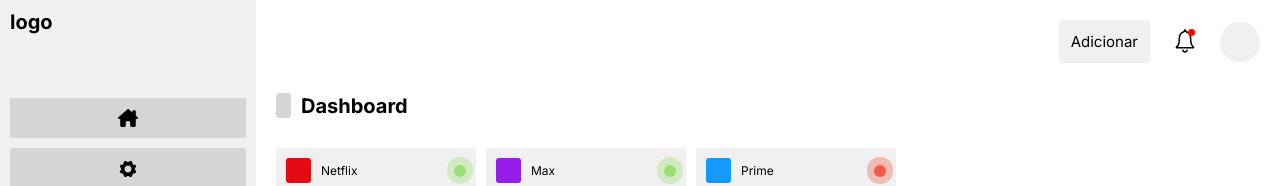
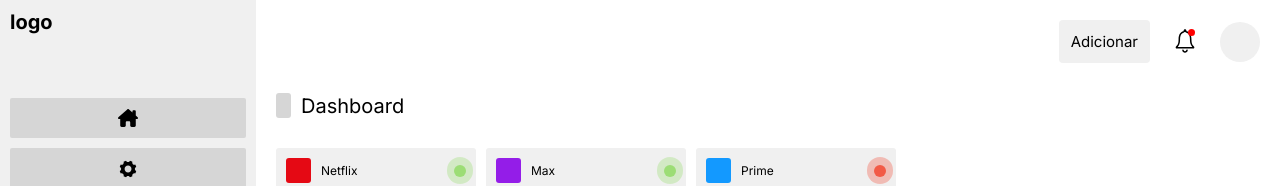
Before and after one commit to carlosr-lotus/bellboy, a Next.js app: page /dashboard in a window 1280 px wide. Shown: the top 186 px of the page. Built offline with nearby package versions, Linux system fonts and the light colour scheme.

Commit message:
UPD dash title font weight

```diff
--- a/src/components/DashSectionTitle.tsx
+++ b/src/components/DashSectionTitle.tsx
@@ -1,10 +1,10 @@
-import styles from "@/styles/components/DashSectionTitle.module.css"
+import styles from "@/styles/components/DashSectionTitle.module.css";
 
 export default function DashSectionTitle(): JSX.Element {
-    return (
-        <div className={styles.container}>
-            <div className={styles.bar}></div>
-            <h1>Dashboard</h1>
-        </div>
-    )
+  return (
+    <div className={styles.container}>
+      <div className={styles.bar}></div>
+      <h1 className={styles.title}>Dashboard</h1>
+    </div>
+  );
 }
--- a/src/styles/components/DashSectionTitle.module.css
+++ b/src/styles/components/DashSectionTitle.module.css
@@ -8,5 +8,9 @@
     width: 1.5rem;
     height: 2.5rem;
     background-color: var(--link-background);
-    border-radius: .3rem;
+    border-radius: 0.3rem;
 }
+
+.title {
+    font-weight: normal;
+}
```
